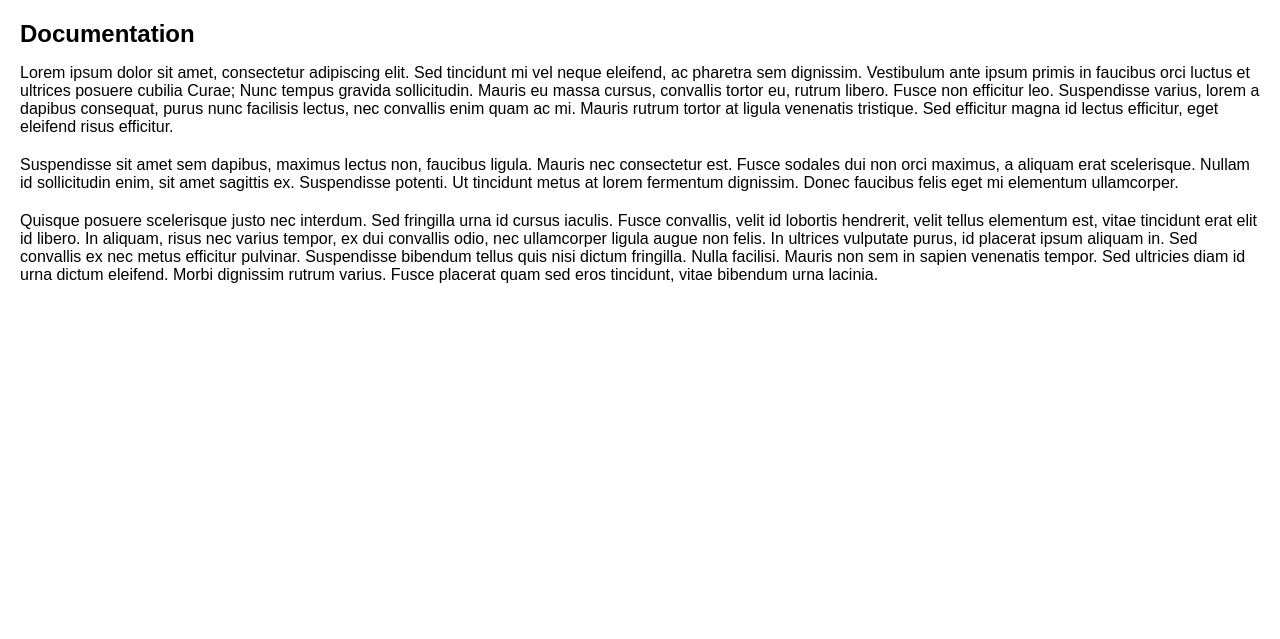
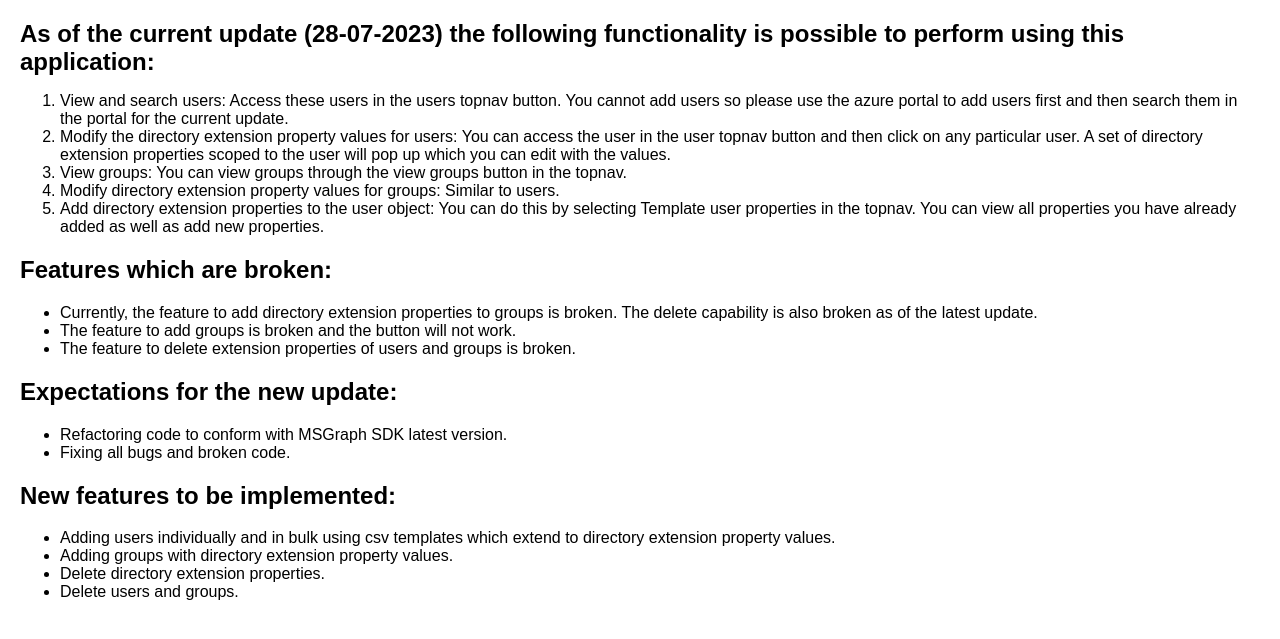
Before and after one commit to karth123/FASTAPI-Microsoft-portal, a FastAPI app: page /documentation in a window 1280 px wide. Shown: the top 639 px of the page. Run offline with FastAPI, Linux system fonts and the light colour scheme; parts of the project's set-up code (start-up, migrations or seed data) failed here and were passed over.

Commit message:
Edits to function code

```diff
--- a/Templates/documentation.html
+++ b/Templates/documentation.html
@@ -20,9 +20,31 @@
   </style>
 </head>
 <body>
-  <h1>Documentation</h1>
-  <p>Lorem ipsum dolor sit amet, consectetur adipiscing elit. Sed tincidunt mi vel neque eleifend, ac pharetra sem dignissim. Vestibulum ante ipsum primis in faucibus orci luctus et ultrices posuere cubilia Curae; Nunc tempus gravida sollicitudin. Mauris eu massa cursus, convallis tortor eu, rutrum libero. Fusce non efficitur leo. Suspendisse varius, lorem a dapibus consequat, purus nunc facilisis lectus, nec convallis enim quam ac mi. Mauris rutrum tortor at ligula venenatis tristique. Sed efficitur magna id lectus efficitur, eget eleifend risus efficitur.</p>
-  <p>Suspendisse sit amet sem dapibus, maximus lectus non, faucibus ligula. Mauris nec consectetur est. Fusce sodales dui non orci maximus, a aliquam erat scelerisque. Nullam id sollicitudin enim, sit amet sagittis ex. Suspendisse potenti. Ut tincidunt metus at lorem fermentum dignissim. Donec faucibus felis eget mi elementum ullamcorper.</p>
-  <p>Quisque posuere scelerisque justo nec interdum. Sed fringilla urna id cursus iaculis. Fusce convallis, velit id lobortis hendrerit, velit tellus elementum est, vitae tincidunt erat elit id libero. In aliquam, risus nec varius tempor, ex dui convallis odio, nec ullamcorper ligula augue non felis. In ultrices vulputate purus, id placerat ipsum aliquam in. Sed convallis ex nec metus efficitur pulvinar. Suspendisse bibendum tellus quis nisi dictum fringilla. Nulla facilisi. Mauris non sem in sapien venenatis tempor. Sed ultricies diam id urna dictum eleifend. Morbi dignissim rutrum varius. Fusce placerat quam sed eros tincidunt, vitae bibendum urna lacinia.</p>
+    <h1>As of the current update (28-07-2023) the following functionality is possible to perform using this application:</h1>
+    <ol>
+        <li>View and search users: Access these users in the users topnav button. You cannot add users so please use the azure portal to add users first and then search them in the portal for the current update.</li>
+        <li>Modify the directory extension property values for users: You can access the user in the user topnav button and then click on any particular user. A set of directory extension properties scoped to the user will pop up which you can edit with the values.</li>
+        <li>View groups: You can view groups through the view groups button in the topnav.</li>
+        <li>Modify directory extension property values for groups: Similar to users.</li>
+        <li>Add directory extension properties to the user object: You can do this by selecting Template user properties in the topnav. You can view all properties you have already added as well as add new properties.</li>
+    </ol>
+    <h2>Features which are broken:</h2>
+    <ul>
+        <li>Currently, the feature to add directory extension properties to groups is broken. The delete capability is also broken as of the latest update.</li>
+        <li>The feature to add groups is broken and the button will not work.</li>
+        <li>The feature to delete extension properties of users and groups is broken.</li>
+    </ul>
+    <h2>Expectations for the new update:</h2>
+    <ul>
+        <li>Refactoring code to conform with MSGraph SDK latest version.</li>
+        <li>Fixing all bugs and broken code.</li>
+    </ul>
+    <h2>New features to be implemented:</h2>
+    <ul>
+        <li>Adding users individually and in bulk using csv templates which extend to directory extension property values.</li>
+        <li>Adding groups with directory extension property values.</li>
+        <li>Delete directory extension properties.</li>
+        <li>Delete users and groups.</li>
+    </ul>
 </body>
 </html>
--- a/Templates/index.html
+++ b/Templates/index.html
@@ -103,7 +103,6 @@
 <body>
   <h1>Microsoft Entra ID Directory extension portal interface</h1>
   <p>Welcome to the Microsoft Entra ID directory extension portal interface. This application is intended for Entra ID/Azure AD administrators. Please read the documentation before proceeding</p>
-
   <div class="topnav">
     <a class="active" href="/documentation">Documentation</a>
     <a href="/users">Users</a>
```
Also changed, not shown: functions.py (+14 -26 lines).
